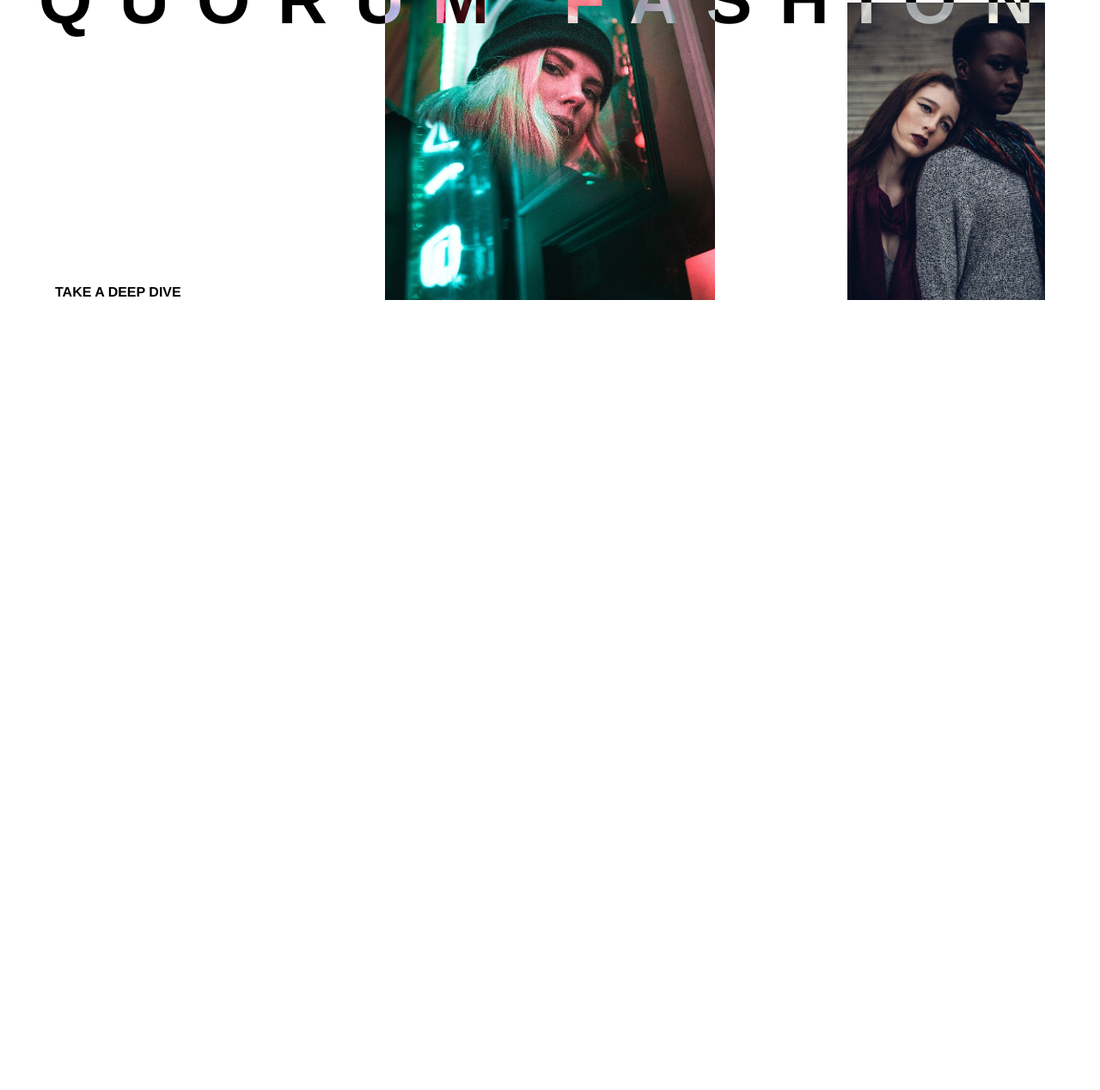
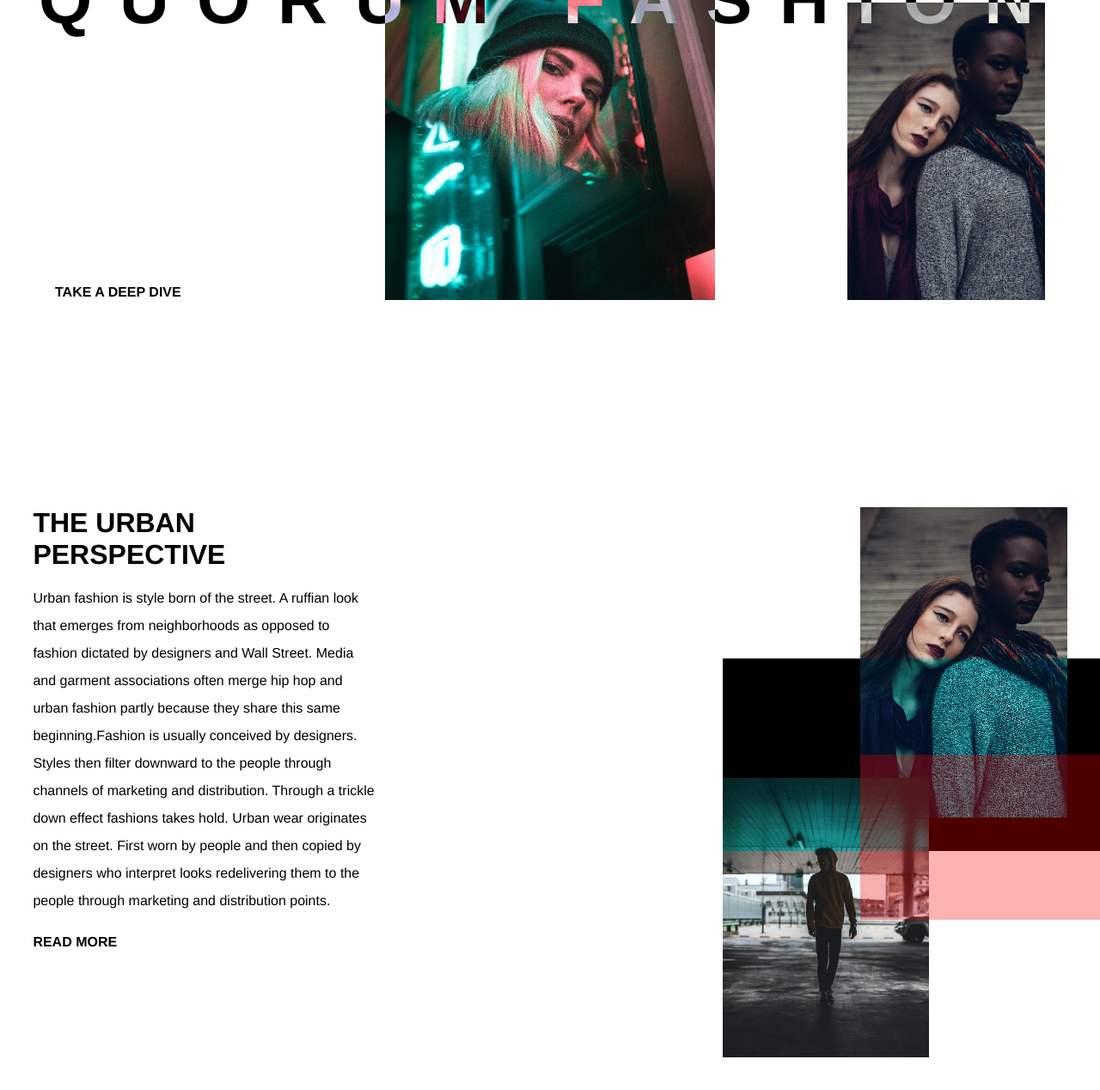
Before and after one commit to AlexJohnSadowski/Quorum, a Gatsby site: page / in a window 1280 px wide. Shown: the part 360-1628 px from the top of the page at 86% size. Before the commit the page ends 800 px from the top, so only its background shows below. Built offline with nearby package versions, Linux system fonts and the light colour scheme; Gatsby itself is replaced by a stand-in of ours; a web font is replaced by a local one.

Commit message:
about section added

```diff
--- /dev/null
+++ b/src/components/Mainpage/About.js
@@ -0,0 +1,59 @@
+import React from "react"
+import { useStaticQuery, graphql } from "gatsby"
+import Img from "gatsby-image"
+
+const About = () => {
+  const data = useStaticQuery(graphql`
+    query {
+      one: file(relativePath: { eq: "7.jpg" }) {
+        childImageSharp {
+          fluid(maxWidth: 700) {
+            ...GatsbyImageSharpFluid
+          }
+        }
+      }
+      two: file(relativePath: { eq: "4.jpg" }) {
+        childImageSharp {
+          fluid(maxWidth: 1200) {
+            ...GatsbyImageSharpFluid
+          }
+        }
+      }
+    }
+  `)
+  return (
+    <div className="container-fluid">
+      <div className="about-grid">
+        <div className="text-about">
+          <div className="title">THE URBAN PERSPECTIVE</div>
+          <div className="text">
+            <p>
+              Urban fashion is style born of the street. A ruffian look that
+              emerges from neighborhoods as opposed to fashion dictated by
+              designers and Wall Street. Media and garment associations often
+              merge hip hop and urban fashion partly because they share this
+              same beginning.Fashion is usually conceived by designers. Styles
+              then filter downward to the people through channels of marketing
+              and distribution. Through a trickle down effect fashions takes
+              hold. Urban wear originates on the street. First worn by people
+              and then copied by designers who interpret looks redelivering them
+              to the people through marketing and distribution points.
+            </p>
+            <div><b>READ MORE</b></div>
+          </div>
+        </div>
+        <div className="image-about-one">
+          <Img fluid={data.one.childImageSharp.fluid} />
+        </div>
+        <div className="image-about-two">
+          <Img fluid={data.two.childImageSharp.fluid} />
+        </div>
+        <div className="black-box"></div>
+        <div className="black-box overlay"></div>
+        <div className="red-box overlay"></div>
+      </div>
+    </div>
+  )
+}
+
+export default About
--- a/src/pages/index.js
+++ b/src/pages/index.js
@@ -3,11 +3,13 @@ import "../styles/styles.scss"
 import Header from "../components/Navbar/Header"
 
 import LP from "../components/Mainpage/LP"
+import About from "../components/Mainpage/About"
 
 const IndexPage = () => (
   <>
     <Header />
     <LP />
+    <About />
   </>
 )
 
--- a/src/styles/styles.scss
+++ b/src/styles/styles.scss
@@ -66,7 +66,7 @@ nav {
 .logo {
   grid-area: logo;
   justify-self: start;
-  margin-left:5%;
+  margin-left: 5%;
   font-size: 4vh;
   font-family: "Helvetica Neue", "Segoe UI", "Open Sans", "Helvetica Neue",
     sans-serif;
@@ -308,8 +308,14 @@ nav {
 .container {
   height: 80vh;
   width: 90%;
-  margin: 0 5% 0 5%;
+  margin: 0 5% 15% 5%;
 }
+
+.container-fluid {
+    height: 80vh;
+    width: 100%;
+    margin: 0 0 15% 0;
+  }
 
 .landing-page {
   display: grid;
@@ -340,12 +346,12 @@ nav {
   justify-self: end;
 }
 
-.bottom-left-text{
-    grid-area:tx;
-    font-size:2vh;
-    font-weight: 600;
-    justify-self: left;
-    align-self: end;
+.bottom-left-text {
+  grid-area: tx;
+  font-size: 2vh;
+  font-weight: 600;
+  justify-self: left;
+  align-self: end;
 }
 
 .main-text {
@@ -360,6 +366,77 @@ nav {
   transform: translateY(-50%);
   text-align: center;
   letter-spacing: 4vh;
-  font-weight:600;
-  display:inline;
+  font-weight: 600;
+  display: inline;
 }
+
+/* ABOUT */
+
+.about-grid {
+  display: grid;
+  margin: 0 3% 0 3%;
+  height:80vh;
+  grid-template-columns: 1fr 1fr 1fr;
+  grid-template-areas:
+    "tx .  pj"
+    "tx pd pj"
+    "tx .  pj";
+}
+
+.text-about {
+  grid-area: tx;
+  .title {
+    font-size: 4vh;
+    font-weight: 700;
+  }
+  .text {
+    font-size: 2vh;
+    line-height: 200%;
+  }
+}
+
+.image-about-one {
+  grid-area: pj;
+  width: 60%;
+  justify-self: end;
+  z-index:9;
+}
+
+.image-about-two {
+  grid-area: pj;
+  width: 60%;
+  justify-self: left;
+  align-self: end;
+  z-index:9;
+
+}
+
+
+
+.black-box {
+    background: black;
+    height: 35%;
+    width: 120%;
+    margin-top:40%;
+    grid-area:pj;
+    align-self:center;
+    transform: translateY(-50%);
+    &.overlay {
+      z-index: 10;
+      background: #189797;
+      mix-blend-mode: overlay;
+    }
+  }
+
+  .red-box {
+    background: red;
+    opacity:0.3;
+    height: 30%;
+    width: 120%;
+    margin-top:80%;
+    margin-left:40%;
+    grid-area:pj;
+    align-self:center;
+    transform: translateY(-50%);
+    z-index:10;
+  }
```
